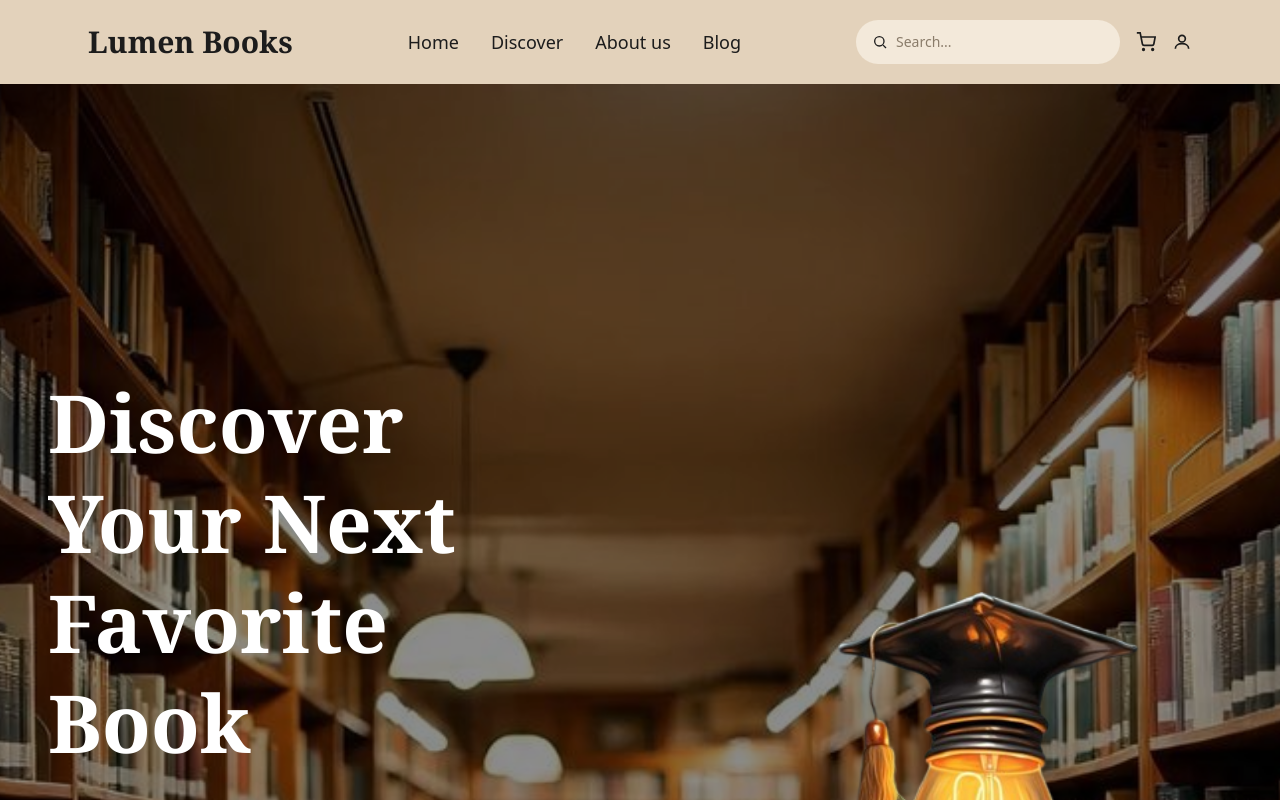
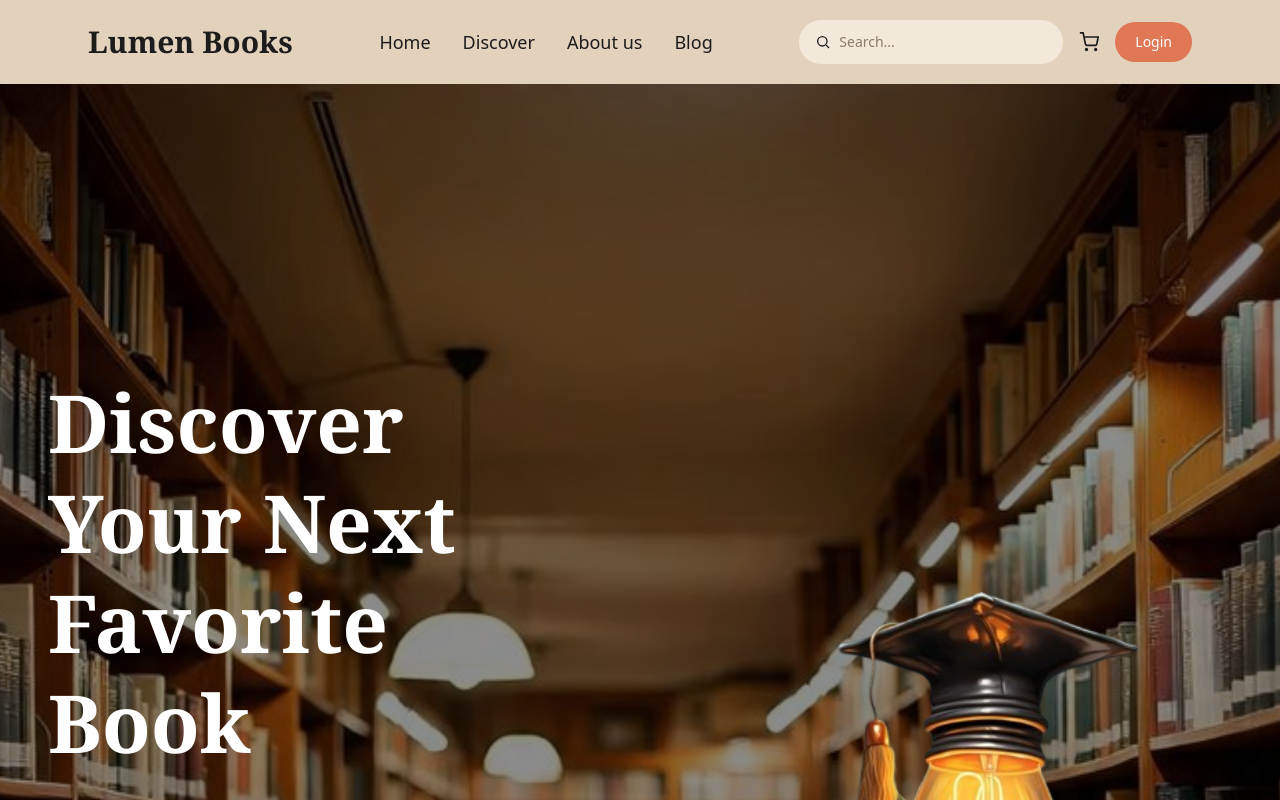
Before and after one commit to Patrick-Walshak/lumen-book, a Next.js app: page / in a window 1280 px wide. Shown: the top 800 px of the page. Built offline with nearby package versions, Linux system fonts and the light colour scheme.

Commit message:
feat: add login page with server action auth and middleware route protection for dashboard

```diff
--- a/components/layout/Navbar.tsx
+++ b/components/layout/Navbar.tsx
@@ -34,12 +34,14 @@ export default function Navbar() {
                             <path d="M1 1h4l2.68 13.39a2 2 0 0 0 2 1.61h9.72a2 2 0 0 0 2-1.61L23 6H6" />
                         </svg>
                     </button>
-                    <button aria-label="Account">
-                        <svg width="20" height="20" viewBox="0 0 24 24" fill="none" stroke="#1c1c1c" strokeWidth="2">
-                            <circle cx="12" cy="8" r="4" />
-                            <path d="M4 20c0-4 4-6 8-6s8 2 8 6" />
-                        </svg>
-                    </button>
+
+                    <Link
+                        href="/login"
+                        className="hidden sm:inline-block bg-[#e07856] hover:bg-[#cf6b4a] text-white text-sm font-medium px-5 py-2.5 rounded-full transition-colors"
+                    >
+                        Login
+                    </Link>
+
                     <button aria-label="Menu" className="md:hidden">
                         <svg width="22" height="22" viewBox="0 0 24 24" fill="none" stroke="#1c1c1c" strokeWidth="2">
                             <line x1="3" y1="6" x2="21" y2="6" />
--- /dev/null
+++ b/middleware.ts
@@ -0,0 +1,16 @@
+import { NextRequest, NextResponse } from "next/server";
+
+export function middleware(request: NextRequest) {
+    const authCookie = request.cookies.get("lumen_auth");
+
+    if (!authCookie) {
+        const loginUrl = new URL("/login", request.url);
+        return NextResponse.redirect(loginUrl);
+    }
+
+    return NextResponse.next();
+}
+
+export const config = {
+    matcher: ["/dashboard", "/dashboard/:path*"],
+};
```
